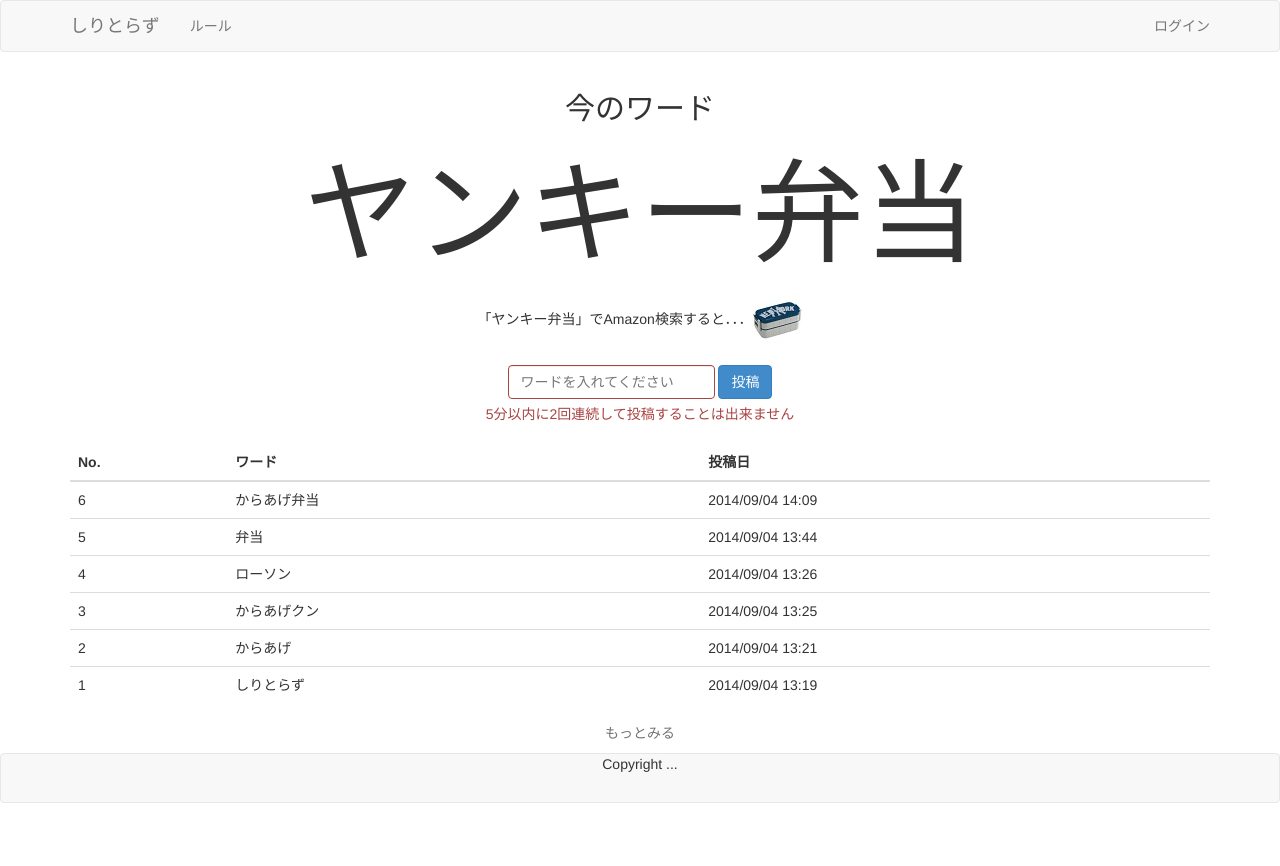
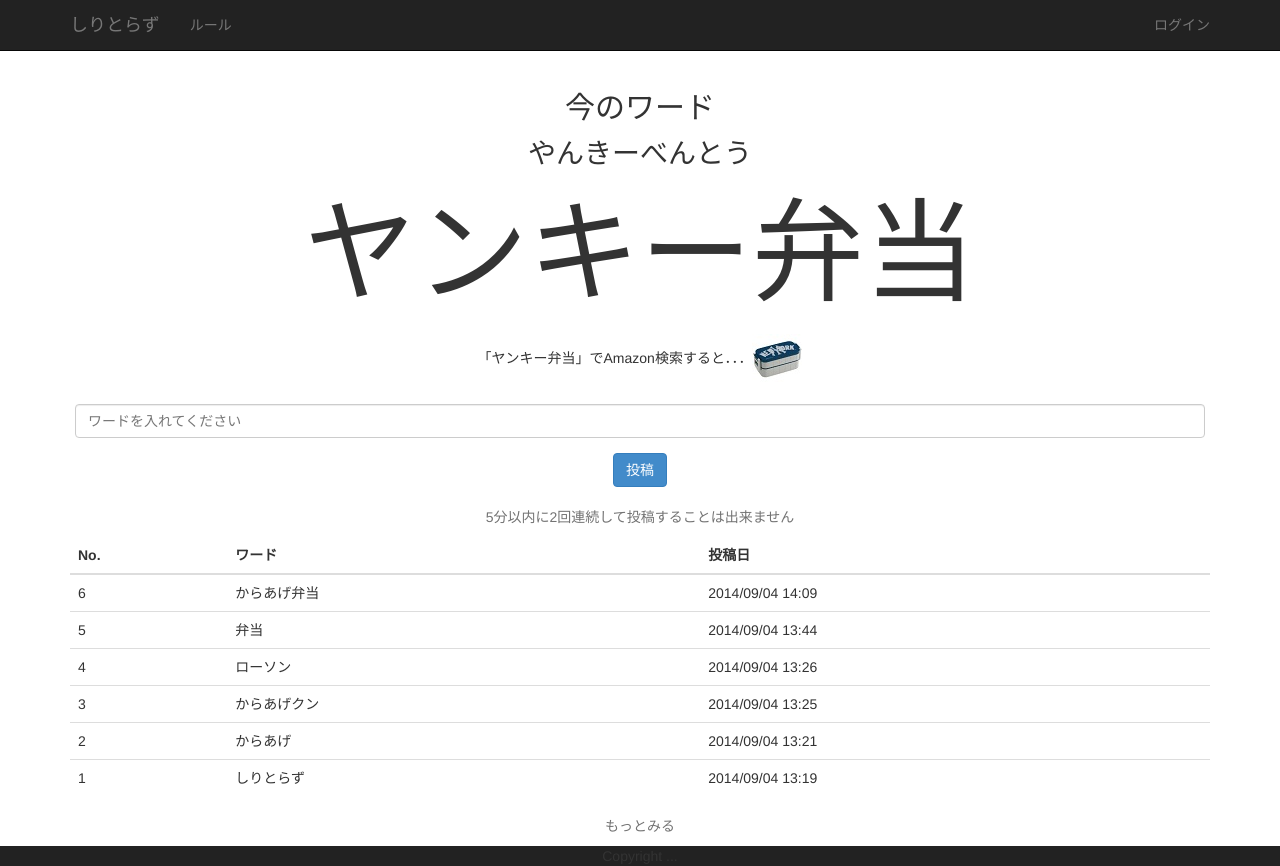
Before and after one commit to beSummerIntern/siritoraz_front, a plain HTML site: page index.html in a window 1280 px wide. Before the commit the page ends 823 px from the top, so only its background shows below. Drawn offline with nearby package versions, Linux system fonts and the light colour scheme.

Commit message:
コメント追加

```diff
--- a/index.html
+++ b/index.html
@@ -9,7 +9,8 @@
 	<link href="css/bootstrap.min.css" rel="stylesheet">
 </head>
 <body>
-	<header class="navbar navbar-default">
+	<!-- header -->
+	<header class="navbar navbar-inverse navbar-static-top">
 		<nav class="container">
 			<div class="navbar-header"><a href="" class="navbar-brand">しりとらず</a></div>
 			<ul class="nav navbar-nav">
@@ -21,23 +22,28 @@
 		</nav>
 	</header>
 
+	<!-- content -->
 	<div class="container text-center">
+		<!-- word -->
 		<h2>今のワード</h2>
-		<div id="screen"><span style="font-size : 8em;">ヤンキー弁当</span></div>
+		<div id="screen"><span style="font-size : 2em;">やんきーべんとう</span><br>
+			<span style="font-size : 8em;">ヤンキー弁当</span>
+		</div>
 		<div id="affiliate">「ヤンキー弁当」でAmazon検索すると．．．<img src="yankees-bento.jpg" alt=""></div>
 
-		<form class="form-inline has-error" style="margin : 20px">
+		<!-- search -->
+		<form class="form-horizontal" style="margin : 20px">
 			<div class="form-group">
 				<input type="text" class="form-control" placeholder="ワードを入れてください">
 			</div>
 			<div class="form-group">
 				<input type="submit" value="投稿" class="btn btn-primary">
 			</div>
-			<span class="help-block">5分以内に2回連続して投稿することは出来ません</span>
 		</form>
+		<span class="help-block">5分以内に2回連続して投稿することは出来ません</span>
 
-
-		<table class="table text-left">
+		<!-- table -->
+		<table class="table table-hover text-left">
 			<thead>
 				<tr>
 					<th>No.</th><th>ワード</th><th></th><th>投稿日</th>
@@ -69,7 +75,8 @@
 		<a class="help-block">もっとみる</a>
 	</div>
 
-	<footer class="navbar navbar-default">
+	<!-- footer -->
+	<footer class="navbar-inverse navbar-static-top">
 		<div class="text-center">
 			Copyright ...
 		</div>
```
